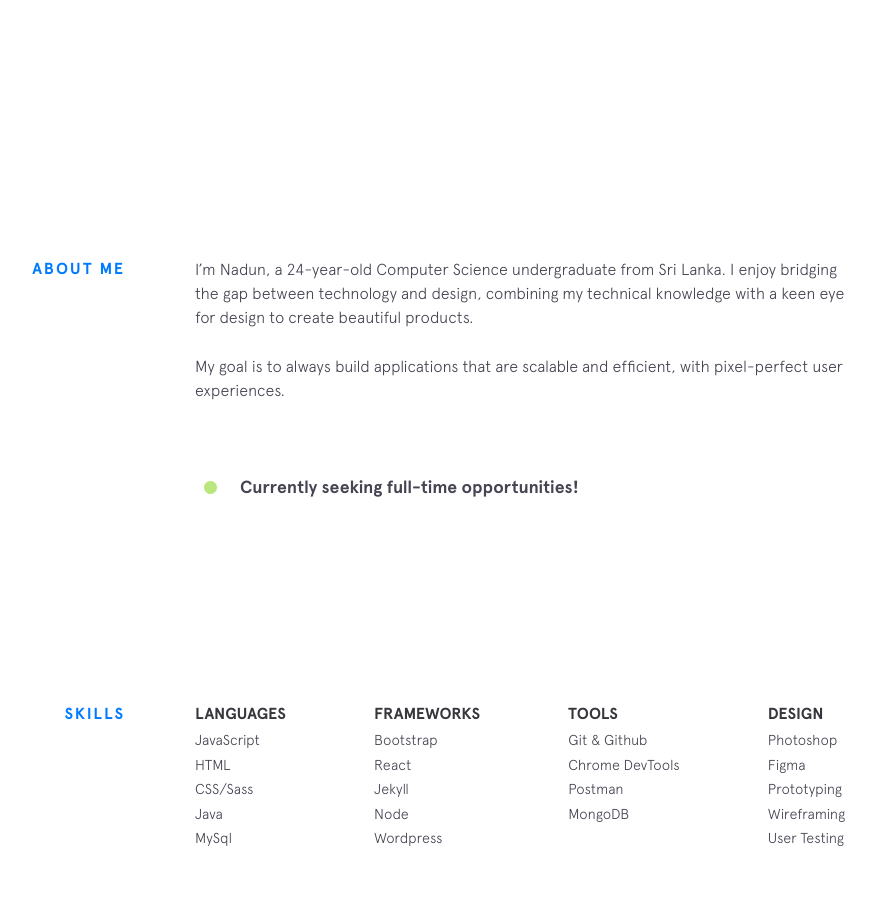
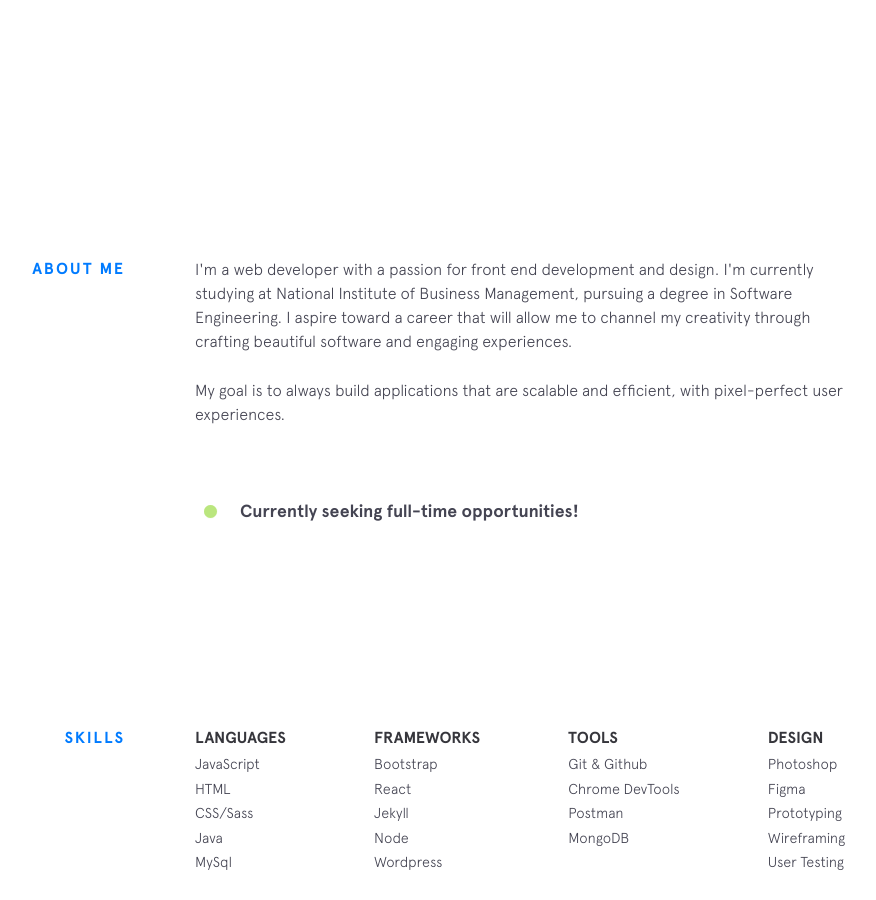
Before and after one commit to nadunsudeepa/Web-v1-Copy, a Jekyll site: the page index.html, which Jekyll copies as it is, in a window 1280 px wide and 900 px high, scrolled down 743 px. Shown: the whole window, without its empty margins (255-1131 px from the left). Built offline with Jekyll 4.4.1, drawn with Linux system fonts in a browser that asks for light colours; nearby versions of some CDN libraries.

Commit message:
Update index.html

```diff
--- a/index.html
+++ b/index.html
@@ -44,8 +44,8 @@
         <section class="section background">
             <div class="section__title">About Me</div>
             <div class="section__content">
-                <p>I’m Nadun, a 24-year-old Computer Science undergraduate from Sri Lanka.
-                    I enjoy bridging the gap between technology and design, combining my technical knowledge with a keen eye for design to create beautiful products. </p>
+                <p>I'm a web developer with a passion for front end development and design.
+                    I'm currently studying at National Institute of Business Management, pursuing a degree in Software Engineering. I aspire toward a career that will allow me to channel my creativity through crafting beautiful software and engaging experiences. </p>
 
                  <p>My goal is to always build applications that are scalable and efficient, with pixel-perfect user experiences.</p>
 
```
